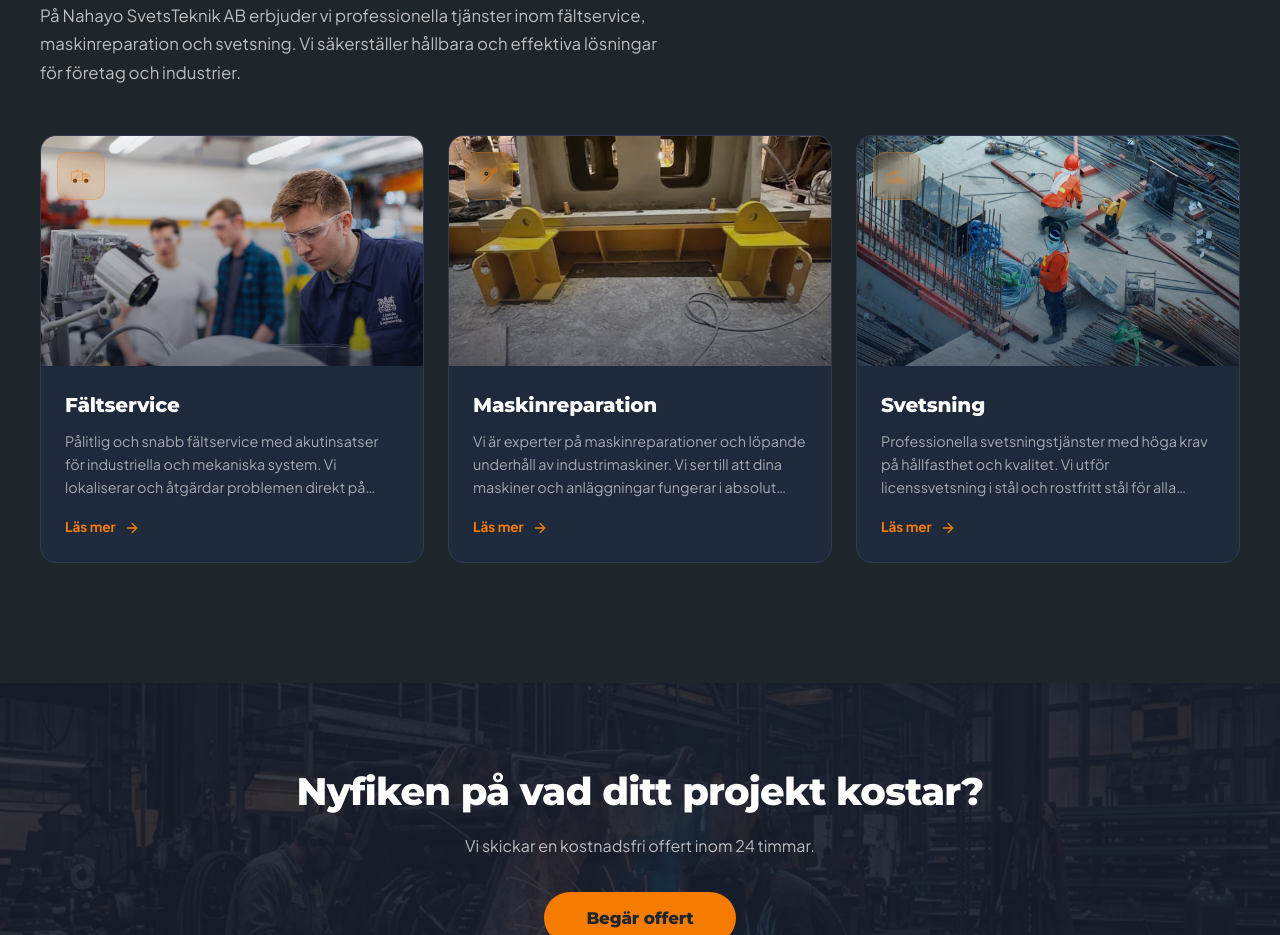
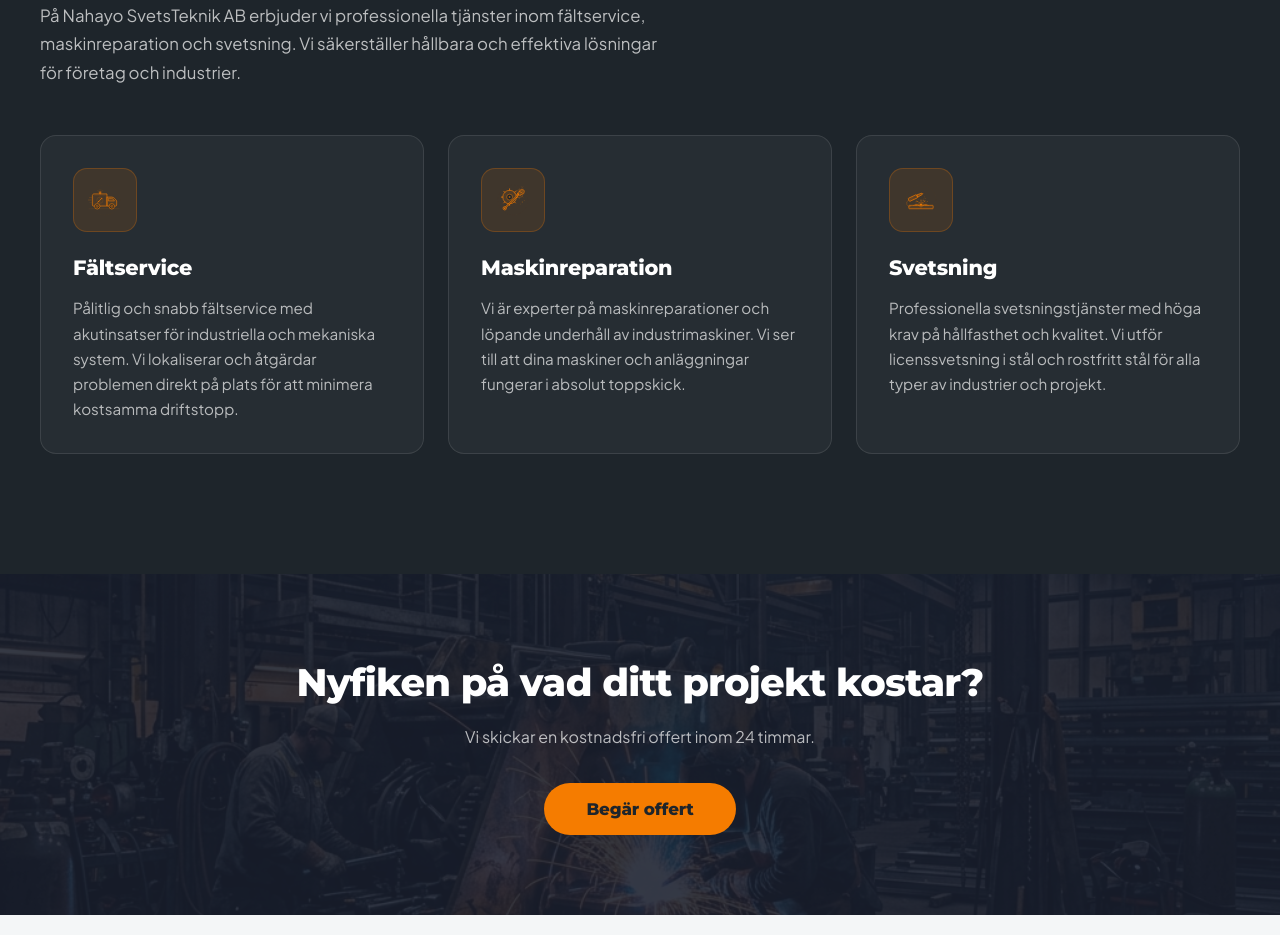
Before and after one commit to filipmrbg/Nahayo-SvetsTeknik-ab, a React (Vite) app: page / in a window 1280 px wide. Shown: the part 2120-3055 px from the top of the page. Built offline with nearby package versions, Linux system fonts and the light colour scheme; a web font is replaced by a local one.

Commit message:
Updated Home.tsx

```diff
--- a/src/pages/Home.tsx
+++ b/src/pages/Home.tsx
@@ -4,7 +4,6 @@ import {
   Phone,
   Wrench,
   FileText,
-  ArrowRight,
 } from 'lucide-react';
 import { FieldServiceIcon, MachineRepairIcon, WeldingIcon } from '../components/ServiceIcons';
 import ScrollReveal from '../components/ScrollReveal';
@@ -500,74 +499,50 @@ export default function Home() {
               const IconComp = iconComponents[idx % iconComponents.length];
               return (
                 <ScrollReveal key={svc.slug} animation="fade-up" delay={idx * 120}>
-                  <a href={svc.href} className="service-card-link">
-                    <div className="service-card-el">
-                      <div className="service-card-img-wrap">
-                        <img
-                          src={svc.heroImage}
-                          alt={svc.title}
-                          className="service-card-img"
-                          loading="lazy"
-                        />
-                        <div className="service-card-img-overlay" />
+                  <article style={{
+                    height: '100%',
+                    minHeight: '280px',
+                    padding: '32px',
+                    display: 'flex',
+                    flexDirection: 'column',
+                    alignItems: 'flex-start',
+                    gap: '20px',
+                    background: 'rgba(255, 255, 255, 0.04)',
+                    border: '1px solid rgba(255, 255, 255, 0.1)',
+                    borderRadius: '16px',
+                  }}>
                     <div style={{
-                          position: 'absolute',
-                          top: '16px',
-                          left: '16px',
                       display: 'flex',
                       alignItems: 'center',
                       justifyContent: 'center',
-                          width: '48px',
-                          height: '48px',
-                          borderRadius: '12px',
-                          background: 'rgba(245, 124, 0, 0.15)',
-                          border: '1px solid rgba(245, 124, 0, 0.3)',
-                          backdropFilter: 'blur(8px)',
-                          zIndex: 2,
+                      width: '64px',
+                      height: '64px',
+                      borderRadius: '14px',
+                      background: 'rgba(245, 124, 0, 0.12)',
+                      border: '1px solid rgba(245, 124, 0, 0.25)',
                     }}>
-                          <IconComp size={26} color="var(--color-primary)" />
+                      <IconComp size={34} color="var(--color-primary)" />
                     </div>
-                      </div>
-                      <div style={{ padding: '24px', display: 'flex', flexDirection: 'column', gap: '10px', flex: 1 }}>
+                    <div>
                       <h3 style={{
                         color: '#ffffff',
-                          fontSize: '1.25rem',
+                        fontSize: '1.3rem',
                         fontWeight: 800,
-                          margin: 0,
+                        margin: '0 0 12px',
                         letterSpacing: '-0.01em',
                       }}>
                         {svc.title}
                       </h3>
                       <p style={{
-                          color: 'rgba(255, 255, 255, 0.6)',
-                          fontSize: '0.9rem',
-                          lineHeight: 1.6,
+                        color: 'rgba(255, 255, 255, 0.68)',
+                        fontSize: '0.95rem',
+                        lineHeight: 1.65,
                         margin: 0,
-                          display: '-webkit-box',
-                          WebkitLineClamp: 3,
-                          WebkitBoxOrient: 'vertical',
-                          overflow: 'hidden',
                       }}>
                         {svc.heroText}
                       </p>
-                        <div style={{
-                          marginTop: 'auto',
-                          paddingTop: '8px',
-                          display: 'flex',
-                          alignItems: 'center',
-                          gap: '8px',
-                          color: 'var(--color-primary)',
-                          fontSize: '0.85rem',
-                          fontWeight: 700,
-                        }}>
-                          Läs mer
-                          <span className="service-card-arrow">
-                            <ArrowRight size={16} color="var(--color-primary)" />
-                          </span>
                     </div>
-                      </div>
-                    </div>
-                  </a>
+                  </article>
                 </ScrollReveal>
               );
             })}
```
Lines whose indentation alone changed are shown as unchanged.
